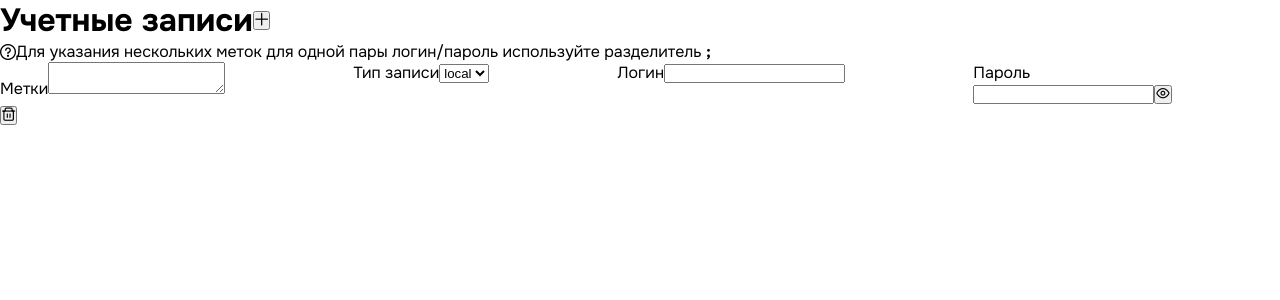
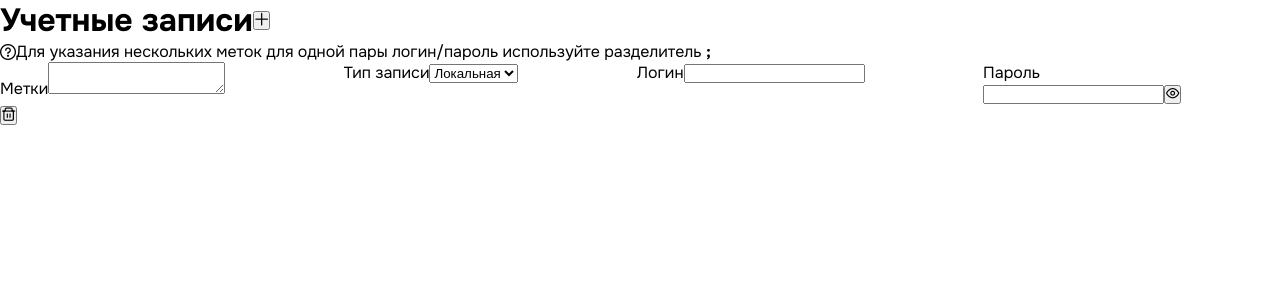
Before and after one commit to olegus199/saasoft_task, a Vue app: page / in a window 1280 px wide. Both pictures are taken after a click on the button 261 px from the left and 20 px from the top of the page. Shown: the top 300 px of the page. Built offline with nearby package versions, Linux system fonts and the light colour scheme.

Commit message:
fix: localize select options

```diff
--- a/src/components/AccountForm.vue
+++ b/src/components/AccountForm.vue
@@ -211,8 +211,8 @@ watch(
             @change="(e) => handleInputChange<HTMLSelectElement>(e, input.type)"
             v-model="account[input.accountKey]"
         >
-          <option value="local">local</option>
-          <option value="ldap">ldap</option>
+          <option value="local">Локальная</option>
+          <option value="ldap">LDAP</option>
         </select>
         <input
             v-else-if="input.type==='text'"
```
